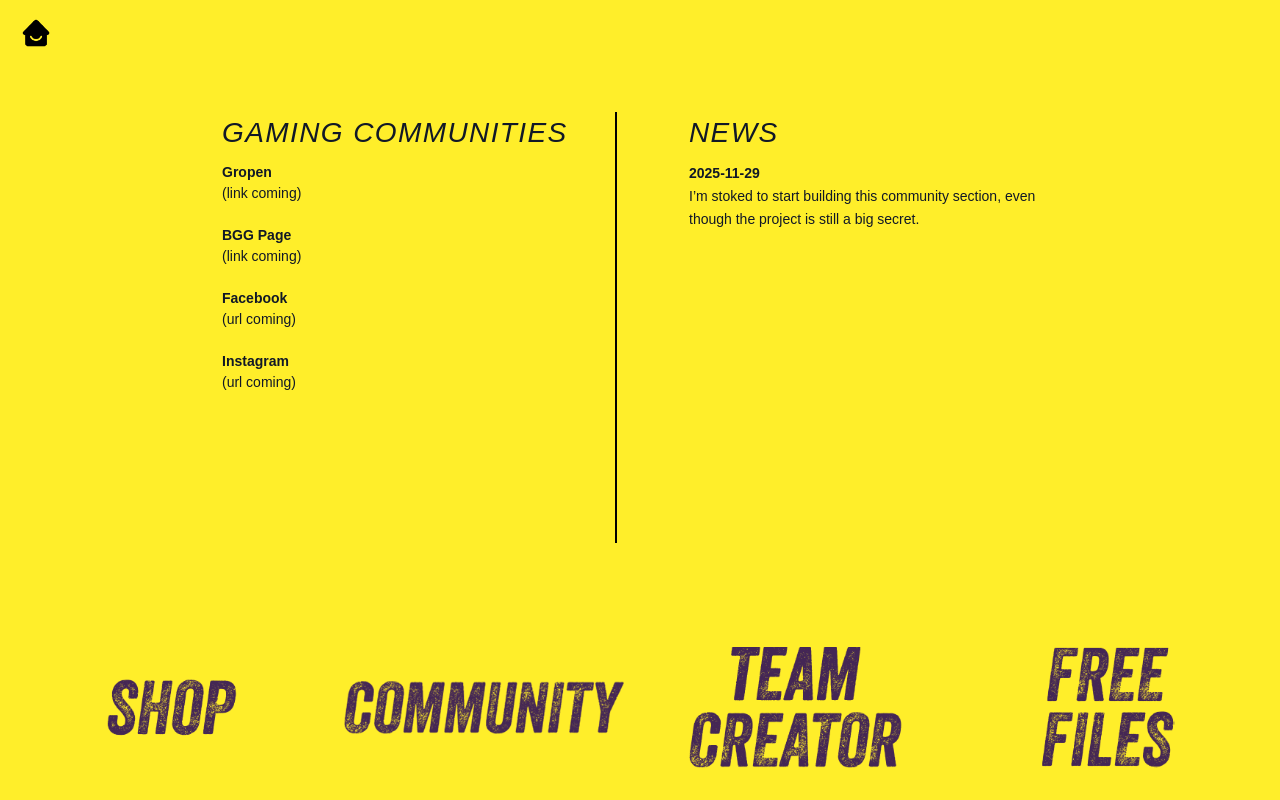
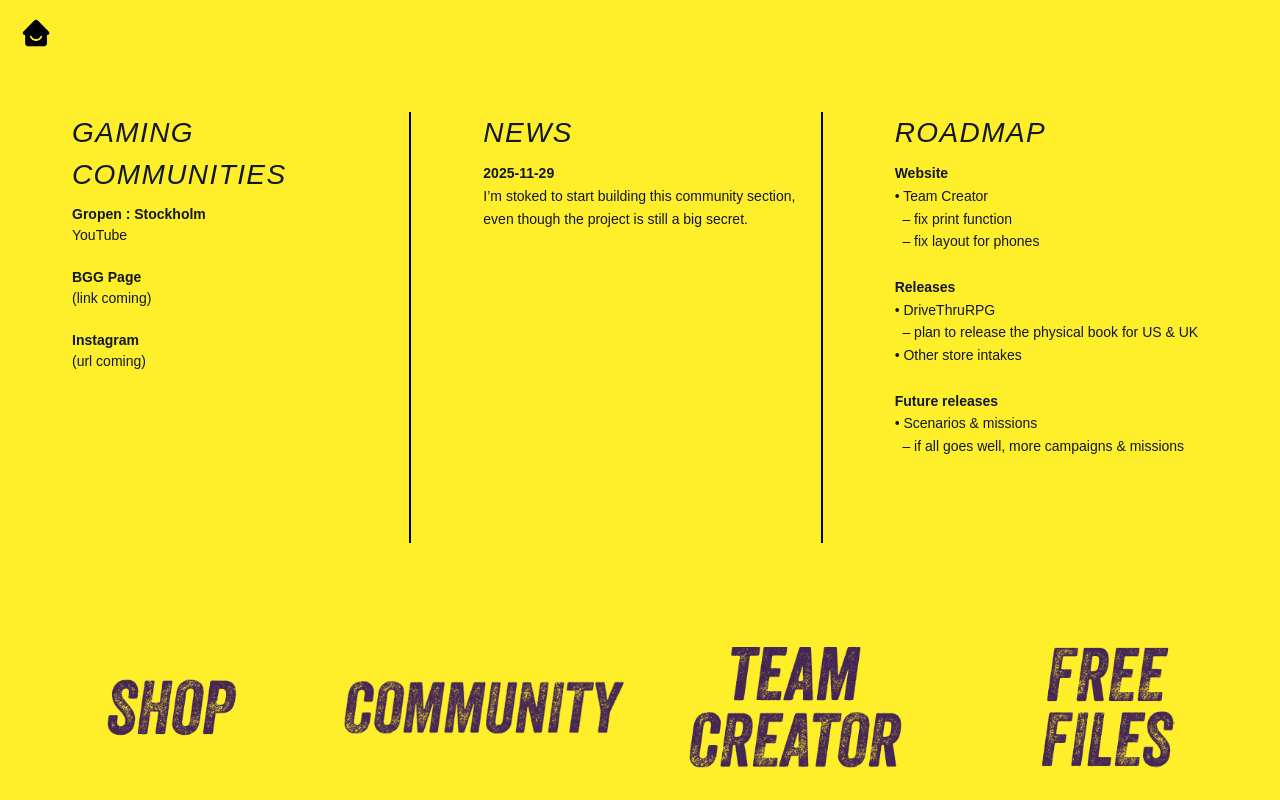
Before and after one commit to tomwaldton/sway, a React (Create React App) app: page / in a window 1280 px wide. Both pictures are taken after a click on the button 484 px from the left and 707 px from the top of the page. Built offline with nearby package versions, Linux system fonts and the light colour scheme; a web font is replaced by a local one.

Commit message:
design changes and messages

```diff
--- a/src/App.jsx
+++ b/src/App.jsx
@@ -324,30 +324,33 @@ script.text = `
         {/* You can add custom overlays for community/files later if you want */}
         {activeSection === "community" && (
   <div className="landing-community-panel">
-    <div className="landing-community-inner">
+    <div className="landing-community-inner justify-between">
 
       {/* LEFT COLUMN */}
       <div className="landing-community-left">
         <div className="header-text !text-[28px] mb-2">Gaming communities</div>
 
         <div className="description-text !text-[14px]">
-          <strong>Gropen</strong><br />
-          (link coming)<br /><br />
+          <strong>Gropen : Stockholm</strong><br />
+          <a
+            href="https://www.youtube.com/@GropenGaming"
+            target="_blank"
+            rel="noopener noreferrer"
+          >
+            YouTube
+          </a>
+          <br /><br />
 
           <strong>BGG Page</strong><br />
           (link coming)<br /><br />
-
-          <strong>Facebook</strong><br />
-          (url coming)<br /><br />
 
           <strong>Instagram</strong><br />
           (url coming)<br />
         </div>
       </div>
 
-
-      {/* RIGHT COLUMN */}
-      <div className="landing-community-right">
+      {/* MIDDLE COLUMN – NEWS */}
+      <div className="landing-community-middle">
         <div className="header-text !text-[28px] mb-2">NEWS</div>
 
         <div className="description-text !text-[14px] leading-relaxed">
@@ -356,9 +359,31 @@ script.text = `
         </div>
       </div>
 
+      {/* RIGHT COLUMN – ROADMAP */}
+      <div className="landing-community-right">
+        <div className="header-text !text-[28px] mb-2">ROADMAP</div>
+
+        <div className="description-text !text-[14px] leading-relaxed">
+          <strong>Website</strong><br />
+          • Team Creator<br />
+          &nbsp;&nbsp;– fix print function<br />
+          &nbsp;&nbsp;– fix layout for phones<br /><br />
+
+          <strong>Releases</strong><br />
+          • DriveThruRPG<br />
+          &nbsp;&nbsp;– plan to release the physical book for US & UK<br />
+          • Other store intakes<br /><br />
+
+          <strong>Future releases</strong><br />
+          • Scenarios & missions<br />
+          &nbsp;&nbsp;– if all goes well, more campaigns & missions<br />
+        </div>
+      </div>
+
     </div>
   </div>
 )}
+
 
 
         {activeSection === "files" && (
@@ -402,7 +427,7 @@ script.text = `
         {/* SWAY Cards – replace href when ready */}
         <a
           className="landing-files-link"
-          href="SWAY_CARDS_URL_HERE"
+          href="https://files.swaygame.info/swaycards/swaycards_pdf_v002.pdf"
           target="_blank"
           rel="noopener noreferrer"
         >
@@ -462,6 +487,42 @@ script.text = `
 
 
 function CharacterCreator() {
+
+  const [showPrintNotice, setShowPrintNotice] = useState(false);
+const [showPhoneWarning, setShowPhoneWarning] = useState(false);
+useEffect(() => {
+  const isPhone = window.innerWidth <= 640; // matches Tailwind "sm"
+  if (isPhone) {
+    setShowPhoneWarning(true);
+  }
+}, []);
+{showPhoneWarning && (
+  <div className="fixed inset-0 bg-black/50 backdrop-blur-sm flex items-center justify-center z-[9999]">
+    <div className="bg-white border-4 border-black rounded-lg p-6 w-[350px] text-center shadow-xl">
+
+      <div className="header-text !text-[32px] mb-4">
+        SORRY
+      </div>
+
+      <div className="input-text !text-[16px] leading-relaxed mb-6">
+        Team Creator does not work<br />
+        on phones *currently*.<br /><br />
+        But it is on the to-do list!
+      </div>
+
+      <button
+        className="mt-2 w-full bg-black text-white header-text py-2 rounded"
+        onClick={() => {
+          // send user back to landing page
+          window.location.href = "/";
+        }}
+      >
+        OK
+      </button>
+    </div>
+  </div>
+)}
+
   const characterScrollRef = useRef(null);
 const [canScrollLeft, setCanScrollLeft] = useState(false);
 const [canScrollRight, setCanScrollRight] = useState(false);
@@ -505,6 +566,7 @@ useEffect(() => {
   el.addEventListener('wheel', handleWheel, { passive: false });
   return () => el.removeEventListener('wheel', handleWheel);
 }, []);
+
 
 const characterCount = 4;
 const [index, setindex] = useState(0);
@@ -682,7 +744,7 @@ return (
   </Link>
 
 
-<img src="/swaycover 11_cmyk characters seperated color.png" alt="Team Logo Right" className="w-1/2 max-h-[180px] object-contain" />
+<img src="/swaycover 11_cmyk characters seperated color v2.png" alt="Team Logo Right" className="w-1/2 max-h-[180px] object-contain" />
 
 </div>
 
@@ -735,12 +797,13 @@ return (
         onChange={(e) => setTeamNotes(e.target.value)}
       />
 
-      <button
+<button
   className="mt-2 w-full bg-[#442655] !text-[#ffee2a] header-text !text-[22px] py-1 rounded shadow"
-  onClick={() => window.print()}
+  onClick={() => setShowPrintNotice(true)}
 >
   Print Team
 </button>
+
 
 <button
   className="mt-2 w-full bg-[#e87a2f] !text-[#ffee2a] header-text !text-[22px] py-1 rounded shadow"
@@ -824,7 +887,8 @@ return (
 {canScrollLeft && (
   <button
     onClick={() => characterScrollRef.current.scrollBy({ left: -2000, behavior: 'smooth' })}
-    className="fixed left-[510px] top-1/2 transform -translate-y-1/2 z-50 rounded-md p-2 bg-black hover:bg-black/50 transition"
+className="fixed left-[360px] top-1/2 transform -translate-y-1/2 z-50 rounded-md p-2 bg-black hover:bg-black/50 transition"
+
   >
     <span className="text-white text-2xl font-bold">◄</span>
   </button>
@@ -1265,6 +1329,29 @@ setCharacters(updatedCharacters);
 
 
 
+{showPrintNotice && (
+  <div className="fixed inset-0 bg-black/50 backdrop-blur-sm flex items-center justify-center z-[9999]">
+    <div className="bg-white border-4 border-black rounded-lg p-6 w-[460px] text-center shadow-xl">
+
+      <div className="header-text !text-[32px] mb-4">
+        SORRY
+      </div>
+
+      <div className="input-text !text-[16px] leading-relaxed mb-6">
+        The print function is being tweaked.<br />
+        will be fixed soon.<br /><br />
+        Please screenshot for now.
+      </div>
+
+      <button
+        className="mt-2 w-full bg-black !text-white header-text py-2 rounded"
+        onClick={() => setShowPrintNotice(false)}
+      >
+        OK
+      </button>
+    </div>
+  </div>
+)}
 
 
 
@@ -1737,7 +1824,11 @@ onChange={(e) => {
 
 
   })}
-   </div>    </div>)}
+   </div>    </div>
+   )
+
+
+  }
 
 export default function App() {
   return (
--- a/src/styles.css
+++ b/src/styles.css
@@ -347,7 +347,7 @@ textarea {
   position: relative;
   z-index: 5;
   width: 100%;
-  max-width: 1200px;
+  max-width: 1800px;
   margin: 0 auto;
   padding: 5rem 2rem 3rem;
   display: flex;
@@ -356,7 +356,7 @@ textarea {
 
 .landing-community-inner {
   width: 100%;
-  max-width: 900px;
+  max-width: 1200px;
   display: flex;
   gap: 3rem;
   padding: 2rem;
@@ -367,15 +367,23 @@ textarea {
 .landing-community-left {
   flex: 1;
   padding-right: 1.5rem;
-  border-right: 2px solid #000; /* ✔ only this one stays */
+  border-right: 2px solid #000;   /* line between Communities and News */
 }
 
-/* Right column */
+/* Middle column (NEWS) */
+.landing-community-middle {
+  flex: 1;
+  padding: 0 1.5rem;
+  border-right: 2px solid #000;   /* line between News and Roadmap */
+}
+
+/* Right column (ROADMAP) */
 .landing-community-right {
   flex: 1;
   padding-left: 1.5rem;
-  border: none;                  /* ❌ remove border */
+  border: none;                   /* no extra border */
 }
+
 
 /* Mobile layout */
 @media (max-width: 640px) {
```
Also changed, not shown: public/swaycover 11_cmyk characters seperated color v2.png (added).
